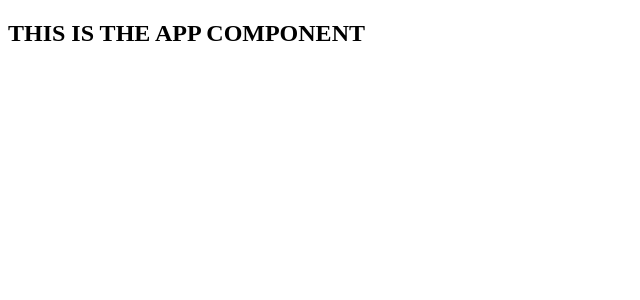
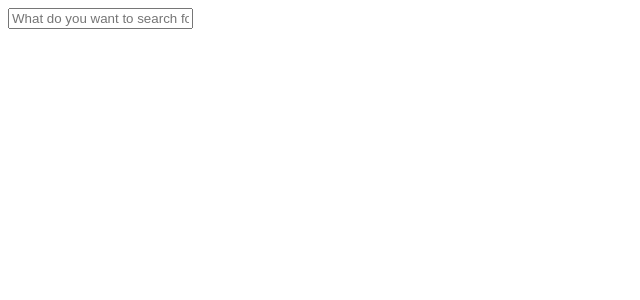
Before and after one commit to adewale2018/search-pics, a React (Create React App) app: page / in a window 1280 px wide. Shown: the top 300 px of the page, without its empty margins (0-640 px from the left). Built offline with nearby package versions, Linux system fonts and the light colour scheme.

Commit message:
Add the search bar

```diff
--- a/src/components/App.js
+++ b/src/components/App.js
@@ -1,9 +1,10 @@
 import React from 'react';
+import SearchBar from './SearchBar';
 
 const App = () => {
   return (
     <div>
-      <h2>THIS IS THE APP COMPONENT</h2>
+      <SearchBar />
     </div>
   );
 }
--- /dev/null
+++ b/src/components/SearchBar.js
@@ -0,0 +1,15 @@
+import React from "react";
+
+class SearchBar extends React.Component {
+  render() {
+    return (
+      <div>
+        <form>
+          <input type='text' placeholder='What do you want to search for?' />
+        </form>
+      </div>
+    );
+  }
+}
+
+export default SearchBar;
```
